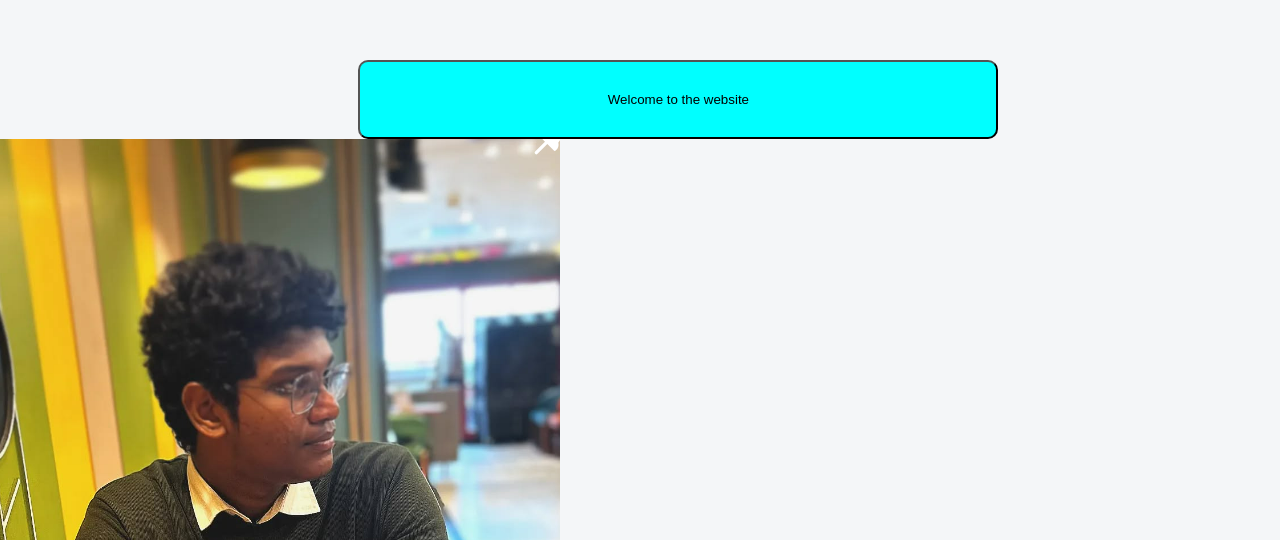
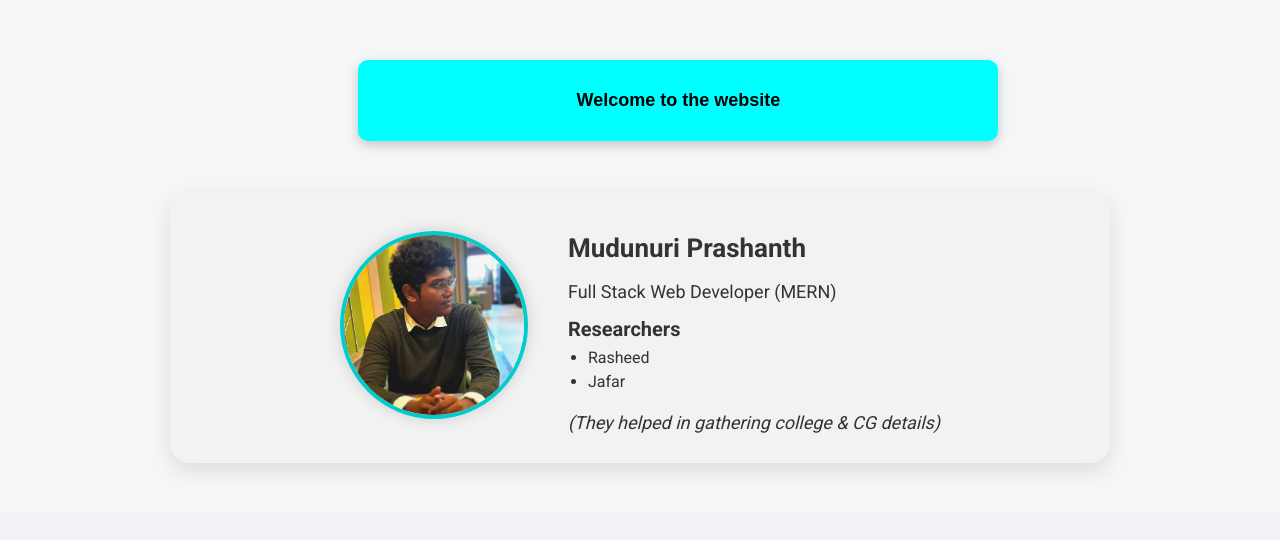
Before and after one commit to Prashanth32124/CampusKartfrontend, a React (Create React App) app: page / in a window 1280 px wide. Shown: the part 260-800 px from the top of the page. Built offline with nearby package versions, Linux system fonts and the light colour scheme.

Commit message:
Updated Home.css: improved image and layout styling

```diff
--- a/src/CSS/Home.css
+++ b/src/CSS/Home.css
@@ -1,9 +1,89 @@
-#bt1{
-    margin-top:25%;
-    margin-left:28%;
-    padding:30px;
-    border-radius:10px;
-    background-color: aqua;
-    cursor:pointer;
-    width:50%;
+/* Existing Button */
+#bt1 {
+  margin-top: 25%;
+  margin-left: 28%;
+  padding: 30px;
+  border-radius: 10px;
+  background-color: aqua;
+  cursor: pointer;
+  width: 50%;
+  font-size: 18px;
+  font-weight: bold;
+  border: none;
+  box-shadow: 0 4px 12px rgba(0, 0, 0, 0.2);
+  transition: background-color 0.3s ease;
 }
+#bt1:hover {
+  background-color: #00dddd;
+}
+
+/* Container holding image + text */
+.creator-container {
+  display: flex;
+  flex-direction: row;
+  align-items: center;
+  justify-content: center;
+  margin: 50px auto;
+  max-width: 900px;
+  padding: 20px;
+  gap: 40px;
+  background-color: #f2f2f2;
+  border-radius: 20px;
+  box-shadow: 0 8px 20px rgba(0, 0, 0, 0.1);
+}
+
+/* Left image box */
+.left-img img {
+  width: 180px;
+  height: 180px;
+  border-radius: 50%;
+  object-fit: cover;
+  border: 4px solid #00cccc;
+  box-shadow: 0 0 15px rgba(0, 0, 0, 0.15);
+}
+
+/* Right text */
+.right-text h2 {
+  font-size: 26px;
+  margin-bottom: 5px;
+}
+
+.right-text p {
+  font-size: 18px;
+  margin-bottom: 10px;
+}
+
+.right-text h3 {
+  font-size: 20px;
+  margin-top: 15px;
+  margin-bottom: 5px;
+}
+
+.right-text ul {
+  padding-left: 20px;
+  margin: 0;
+}
+
+.right-text li {
+  font-size: 16px;
+  line-height: 1.5;
+}
+
+/* Responsive */
+@media (max-width: 768px) {
+  .creator-container {
+    flex-direction: column;
+    text-align: center;
+  }
+
+  .left-img img {
+    width: 140px;
+    height: 140px;
+  }
+
+  #bt1 {
+    margin-top: 15%;
+    margin-left: 5%;
+    width: 90%;
+  }
+}
```
